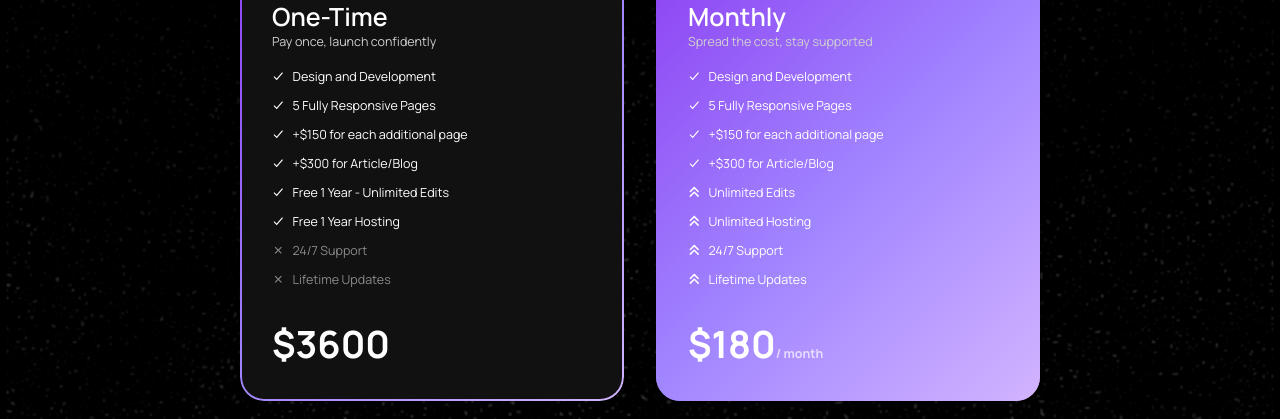
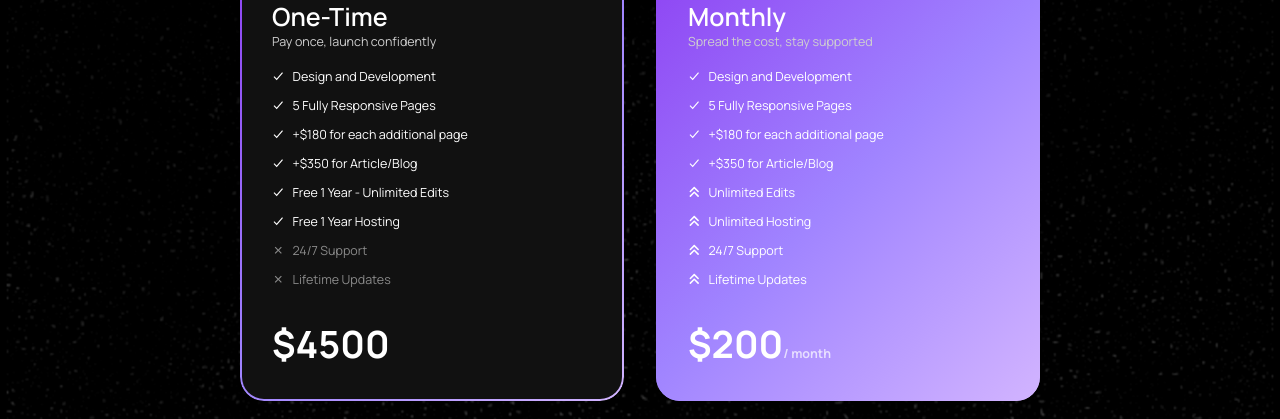
Before and after one commit to Rumilab-Agency/Website, a React (Vite) app in the folder client/: page / in a window 1280 px wide. Shown: the part 3420-3839 px from the top of the page. Built offline with nearby package versions, Linux system fonts and the light colour scheme.

Commit message:
Update Pricing 2

```diff
--- a/client/src/components/Pricing/Pricing.tsx
+++ b/client/src/components/Pricing/Pricing.tsx
@@ -32,14 +32,14 @@ const Pricing = () => {
             <PackageListItemWrapper>
               <PackageListItem><IoCheckmarkSharp />Design and Development</PackageListItem>
               <PackageListItem><IoCheckmarkSharp />5 Fully Responsive Pages</PackageListItem>
-              <PackageListItem><IoCheckmarkSharp />+$150 for each additional page</PackageListItem>
-              <PackageListItem><IoCheckmarkSharp />+$300 for Article/Blog</PackageListItem>
+              <PackageListItem><IoCheckmarkSharp />+$180 for each additional page</PackageListItem>
+              <PackageListItem><IoCheckmarkSharp />+$350 for Article/Blog</PackageListItem>
               <PackageListItem><IoCheckmarkSharp />Free 1 Year - Unlimited Edits</PackageListItem>
               <PackageListItem><IoCheckmarkSharp />Free 1 Year Hosting</PackageListItem>
               <PackageListItem className="text-muted"><IoCloseSharp /> 24/7 Support</PackageListItem>
               <PackageListItem className="text-muted"><IoCloseSharp /> Lifetime Updates</PackageListItem>
             </PackageListItemWrapper>
-            <PackagePricing>$3600
+            <PackagePricing>$4500
             </PackagePricing>
           </PackageCard>
 
@@ -53,14 +53,14 @@ const Pricing = () => {
             <PackageListItemWrapper>
               <PackageListItem><IoCheckmarkSharp />Design and Development</PackageListItem>
               <PackageListItem><IoCheckmarkSharp />5 Fully Responsive Pages</PackageListItem>
-              <PackageListItem><IoCheckmarkSharp />+$150 for each additional page</PackageListItem>
-              <PackageListItem><IoCheckmarkSharp />+$300 for Article/Blog</PackageListItem>
+              <PackageListItem><IoCheckmarkSharp />+$180 for each additional page</PackageListItem>
+              <PackageListItem><IoCheckmarkSharp />+$350 for Article/Blog</PackageListItem>
               <PackageListItem><FaAnglesUp />Unlimited Edits</PackageListItem>
               <PackageListItem><FaAnglesUp />Unlimited Hosting</PackageListItem>
               <PackageListItem><FaAnglesUp /> 24/7 Support</PackageListItem>
               <PackageListItem><FaAnglesUp /> Lifetime Updates</PackageListItem>
             </PackageListItemWrapper>
-            <PackagePricing>$180
+            <PackagePricing>$200
               <PackageHostingNote>/ month</PackageHostingNote>
             </PackagePricing>
           </PopularPackageCard>
```
